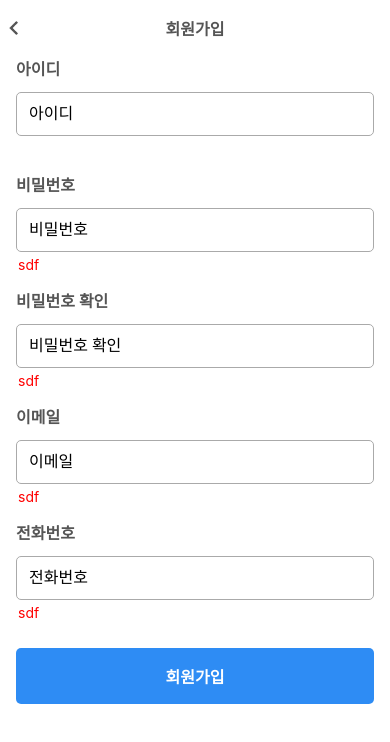
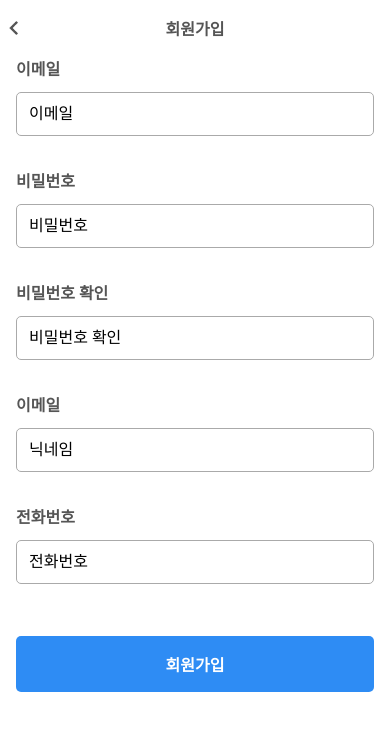
Before and after one commit to DaYoung-woo/todayWorkoutClear, a React Native app: screen /Regist in a window 390 px wide. Both pictures are taken after a click on the button "회원가입". Shown: the top 742 px of the page. Built offline with nearby package versions, Linux system fonts and the light colour scheme.

Commit message:
[feat] 회원가입 유효성 검사 기능 추가

```diff
--- a/src/api/index.js
+++ b/src/api/index.js
@@ -1,9 +1,12 @@
-const axios = require('axios');
-import {API_URL} from '@env';
+import axios from 'axios';
 
 const instance = axios.create({
-  baseURL: API_URL,
+  baseURL: 'http://13.209.27.220:8080',
   timeout: 7000,
+  headers: {
+    'Content-type': 'Application/json',
+    Accept: 'Application/json',
+  },
 });
 
 export const loginApi = params => {
--- a/src/pages/Regist.jsx
+++ b/src/pages/Regist.jsx
@@ -1,4 +1,4 @@
-import React, {useEffect, useState} from 'react';
+import React, {useState} from 'react';
 import {
   StyleSheet,
   Text,
@@ -6,31 +6,103 @@ import {
   TextInput,
   TouchableOpacity,
 } from 'react-native';
+import {registApi} from '../api/index';
 
 const Regist = () => {
   const [submit, setSubmit] = useState(false);
   const [form, setForm] = useState({
-    id: '',
     password: '',
     passwordCheck: '',
     email: '',
-    phone: '',
+    phoneNumber: '',
+    nickname: '',
   });
 
+  // 이메일 유효성 검사
+  const getEmailValid = () => {
+    if (!form.email) {
+      return '이메일을 입력해주세요';
+    }
+    const regex = /^[^\s@]+@[^\s@]+\.[^\s@]+$/;
+    if (!regex.test(form.email)) {
+      return '이메일 형식에 맞게 입력해주세요.';
+    }
+
+    return '';
+  };
+
+  // 패스워드 유효성 검사
+  const getPasswordValid = () => {
+    /* 회원가입 시 비밀번호는 8~20, 최소 하나의 영어소문자, 영어 대문자, 특수 문자, 숫자 이상 포함되어야 합니다 */
+    if (!form.password) {
+      return '비밀번호를 입력해주세요.';
+    }
+
+    const regex =
+      /^(?=.*[a-z])(?=.*[A-Z])(?=.*\d)(?=.*[@$!%*?&])[A-Za-z\d@$!%*?&]{8,20}$/;
+    if (!regex.test(form.password)) {
+      return '대/소문자, 특수 문자, 숫자를 포함하여 8글자 이상 입력하세요.';
+    }
+
+    if (form.password.length > 20) {
+      return '비밀번호는 20자 이하로만 입력해주세요';
+    }
+
+    return '';
+  };
+
+  // 패스워드 확인 유효성 검사
+  const getPasswordCheckValid = () => {
+    if (!form.passwordCheck) {
+      return '비밀번호 확인을 입력해주세요.';
+    }
+
+    if (form.password !== form.passwordCheck) {
+      return '비밀번호와 일치하지 않습니다.';
+    }
+
+    return '';
+  };
+
+  const sumbitForm = () => {
+    if (getEmailValid().length > 0) {
+      return;
+    }
+    if (getPasswordValid().length > 0) {
+      return;
+    }
+    if (getPasswordCheckValid().length > 0) {
+      return;
+    }
+    if (!form.email.length && form.number === 0) {
+      return;
+    }
+    registUser();
+  };
+
+  const registUser = async () => {
+    try {
+      const param = {...form};
+      delete param.passwordCheck;
+
+      const res = await registApi(param);
+      console.log(res);
+    } catch (e) {
+      console.log(e);
+    }
+  };
   return (
     <View style={styles.container}>
-      {/* 아이디 */}
+      {/* 이메일 */}
       <View style={styles.wrapper}>
-        <Text style={styles.textInputLabel}>아이디</Text>
+        <Text style={styles.textInputLabel}>이메일</Text>
         <TextInput
-          onChangeText={id => setForm({...form, id})}
-          value={form.id}
+          onChangeText={email => setForm({...form, email})}
+          value={form.email}
           style={styles.textInput}
-          placeholder="아이디"
+          placeholder="이메일"
         />
-        <Text style={styles.errorMsg}>
-          {submit && form.id.length < 5 && '아이디는 5자 이상 입력해주세요'}
-        </Text>
+        <Text style={styles.errorMsg}>{submit && getEmailValid()}</Text>
       </View>
 
       {/* 비밀번호 */}
@@ -43,7 +115,7 @@ const Regist = () => {
           secureTextEntry={true}
           placeholder="비밀번호"
         />
-        <Text style={styles.errorMsg}>sdf</Text>
+        <Text style={styles.errorMsg}>{submit && getPasswordValid()}</Text>
       </View>
 
       {/* 비밀번호 확인 */}
@@ -56,31 +128,46 @@ const Regist = () => {
           secureTextEntry={true}
           placeholder="비밀번호 확인"
         />
-        <Text style={styles.errorMsg}>sdf</Text>
+
+        <Text style={styles.errorMsg}>
+          {' '}
+          {submit && getPasswordCheckValid()}
+        </Text>
       </View>
 
-      {/* 이메일 */}
+      {/* 닉네임 */}
       <View style={styles.wrapper}>
         <Text style={styles.textInputLabel}>이메일</Text>
         <TextInput
-          onChangeText={email => setForm({...form, email})}
-          value={form.email}
+          onChangeText={nickname => setForm({...form, nickname})}
+          value={form.nickname}
           style={styles.textInput}
-          placeholder="이메일"
+          placeholder="닉네임"
         />
-        <Text style={styles.errorMsg}>sdf</Text>
+        <Text style={styles.errorMsg}>
+          {submit &&
+            form.nickname.length < 2 &&
+            '2글자 이상의 닉네임을 입력해주세요.'}
+        </Text>
       </View>
 
       {/* 전화번호 */}
       <View style={styles.wrapper}>
         <Text style={styles.textInputLabel}>전화번호</Text>
         <TextInput
-          onChangeText={phone => setForm({...form, phone})}
-          value={form.phone}
+          onChangeText={phoneNumber => {
+            if (/^\d+$/.test(phoneNumber)) {
+              setForm({...form, phoneNumber});
+            }
+          }}
+          value={form.phoneNumber}
           style={styles.textInput}
           placeholder="전화번호"
+          keyboardType="number-pad"
         />
-        <Text style={styles.errorMsg}>sdf</Text>
+        <Text style={styles.errorMsg}>
+          {submit && !form.phoneNumber.length && '전화번호를 입력해주세요.'}
+        </Text>
       </View>
 
       {/* 회원가입 버튼 */}
@@ -89,6 +176,7 @@ const Regist = () => {
           style={styles.registBtn}
           onPress={() => {
             setSubmit(true);
+            sumbitForm();
           }}>
           <Text style={styles.registBtnText}>회원가입</Text>
         </TouchableOpacity>
@@ -104,7 +192,7 @@ const styles = StyleSheet.create({
   },
   wrapper: {
     paddingHorizontal: 16,
-    paddingBottom: 16,
+    paddingBottom: 12,
   },
   textInputLabel: {
     fontFamily: 'NotoSansKR-VariableFont_wght',
@@ -133,7 +221,7 @@ const styles = StyleSheet.create({
     alignItems: 'center',
     borderRadius: 5,
     padding: 16,
-    marginTop: 12,
+    marginTop: 20,
   },
   registBtnText: {
     fontFamily: 'NotoSansKR-VariableFont_wght',
```
Also changed, not shown: 1 other file (tests, documents, lock files or other folders).
